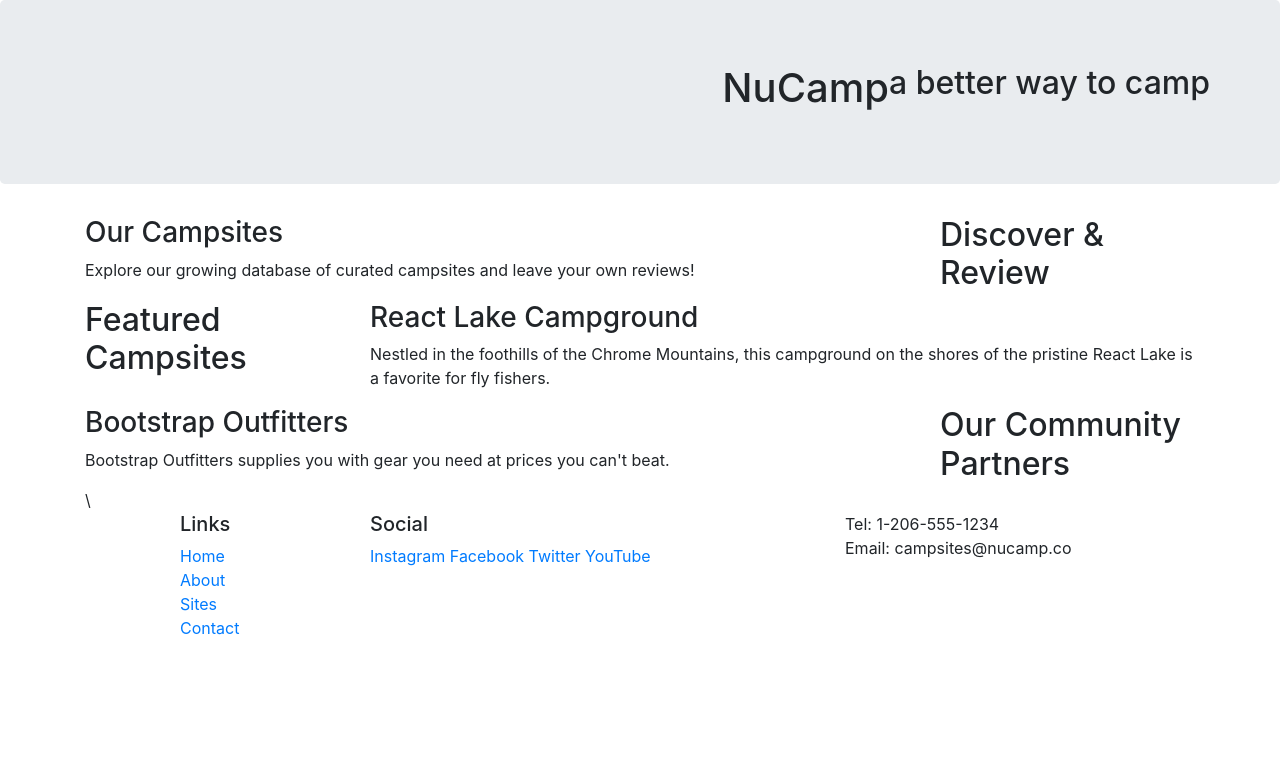
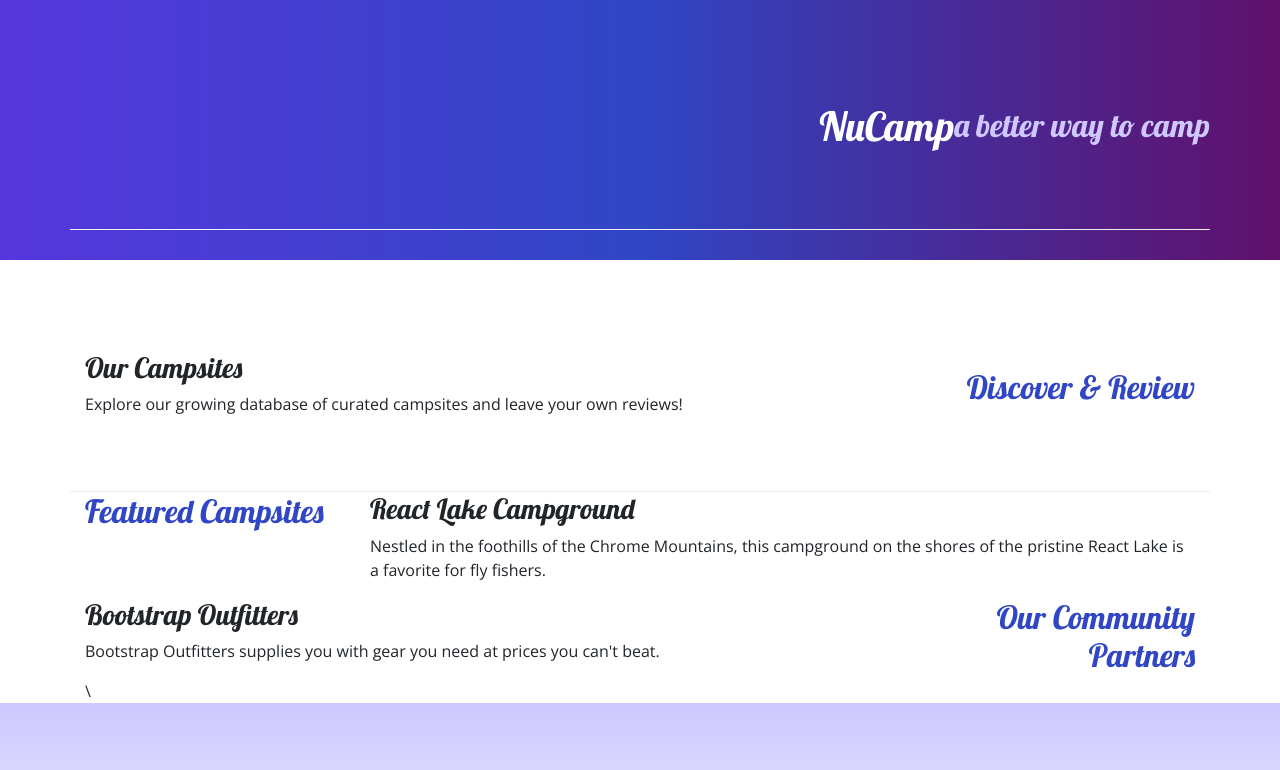
Before and after one commit to JimM517/nucampsite, a website: page index.html in a window 1280 px wide. Shown: the top 770 px of the page. Drawn offline with nearby package versions, Linux system fonts and the light colour scheme.

Commit message:
Adding Custom Styles

```diff
--- /dev/null
+++ b/css/style.css
@@ -0,0 +1,32 @@
+body {
+    font-family: "Open Sans", sans-serif;
+}
+
+h1, h2, h3 {
+    font-family: "Lobster", cursive;
+}
+
+h2 {
+    color: #3046C5;
+}
+
+header h2 {
+    color: #CEC8FF;
+}
+
+footer {
+    background-image: linear-gradient(#CEC8FF, white);
+    padding: 20px 0;
+}
+
+.jumbotron {
+    padding: 30px;
+    background-image: linear-gradient(to right, #5637DD, #3046C5, #60106B);
+    color: white;
+}
+
+.row-content {
+    padding: 50px 0;
+    border-bottom: 1px ridge;
+    min-height: 200px;
+}
--- a/index.html
+++ b/index.html
@@ -6,14 +6,17 @@
     <meta name="viewport" content="width=device-width, initial-scale=1" />
 
     <link rel="stylesheet" href="node_modules/bootstrap/dist/css/bootstrap.min.css" />
+
+    <link rel="stylesheet" href="https://fonts.googleapis.com/css?family=Lobster|Open+Sans" />
+    <link rel="stylesheet" href="css/style.css" />
     <title>NuCamp: A Better Way To Camp</title>
 </head>
 
 <body>
 
-    <header class="jumbotron">
+    <header class="jumbotron jumbotron-fluid">
         <div class="container">
-            <div class="row">
+            <div class="row row-content align-items-center">
                 <div class="col"></div>
                     <h1>NuCamp</h1>
                     <h2>a better way to camp</h2>
@@ -23,9 +26,9 @@
     </header>
 
     <div class="container">
-        <div class="row">
+        <div class="row row-content align-items-center">
             <div class="col-sm-4 order-sm-last col-md-3">
-                <h2>Discover & Review</h2>
+                <h2 class="text-sm-right">Discover & Review</h2>
             </div>
             <div class="col">
                 <h3>Our Campsites</h3>
@@ -45,7 +48,7 @@
 
     <div class="row">
         <div class="col-sm-4 order-sm-last col-md-3">
-            <h2>Our Community Partners</h2>
+            <h2 class="text-sm-right">Our Community Partners</h2>
         </div>
         <div class="col">
                 <h3>Bootstrap Outfitters</h3>
@@ -56,7 +59,7 @@
 
     <footer>
                 <div class="container">
-                    <div class="row">
+                    <div class="row row-content align-items-center">
                         <div class="col-4 col-sm-2 offset-1">
                             <h5>Links</h5>
                             <ul class="list-unstyled">
@@ -66,14 +69,14 @@
                                 <li><a href="#">Contact</a></li>
                             </ul>
                 </div>
-                <div class="col-6 col-sm-5">
+                <div class="col-6 col-sm-5 text-center">
                     <h5>Social</h5>
                     <a href="http://instagram.com/">Instagram</a>
                     <a href="http://facebook.com/">Facebook</a>
                     <a href="http://twitter.com/">Twitter</a>
                     <a href="http://youtube.com/">YouTube</a>
                 </div>
-                <div class="col-sm-4">
+                <div class="col-sm-4 text-center">
                     Tel: 1-206-555-1234<br />
                     Email: campsites@nucamp.co
                 </div>
```
